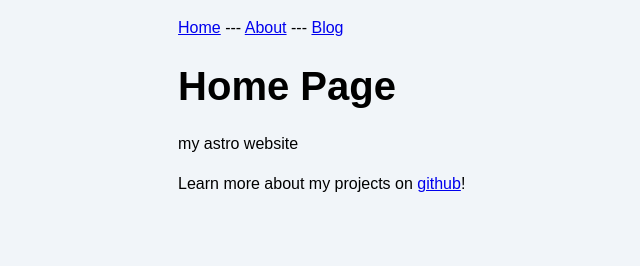
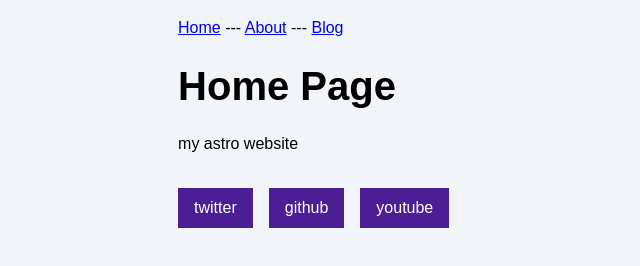
Before and after one commit to alainfrydman/astro-test, an Astro site: page / in a window 1280 px wide. Shown: the whole page, without its empty margins (122-762 px from the left). Built offline with nearby package versions, Linux system fonts and the light colour scheme; Astro itself is replaced by a stand-in of ours.

Commit message:
261115-02

```diff
--- a/src/components/Footer.astro
+++ b/src/components/Footer.astro
@@ -1,8 +1,17 @@
 ---
-const platform = "github";
-const username = "withastro"
+import Social from './Social.astro';
 ---
+<style>
+    footer { display: flex;
+    gap: 1rem;
+    margin-top:2rem;
+    }
+</style>
 
 <footer>
-    <p>Learn more about my projects on <a href={`https://www.${platform}.com/${username}`}>{platform}</a>!</p>
+   <Social platform="twitter" username="astrodobuild" />
+
+   <Social platform="github" username="withastro" />
+
+   <Social platform="youtube" username="astrodobuild" />
 </footer>
--- /dev/null
+++ b/src/components/Social.astro
@@ -0,0 +1,12 @@
+---
+const { platform, username } = Astro.props;
+---
+<a href ={`https://www.${platform}.com/${username}`}>{platform}</a>
+<style>
+    a {
+        padding: 0.5rem 1rem;
+        color:white;
+        background-color: #4c1d95;
+        text-decoration:none;
+    }
+</style>
```
